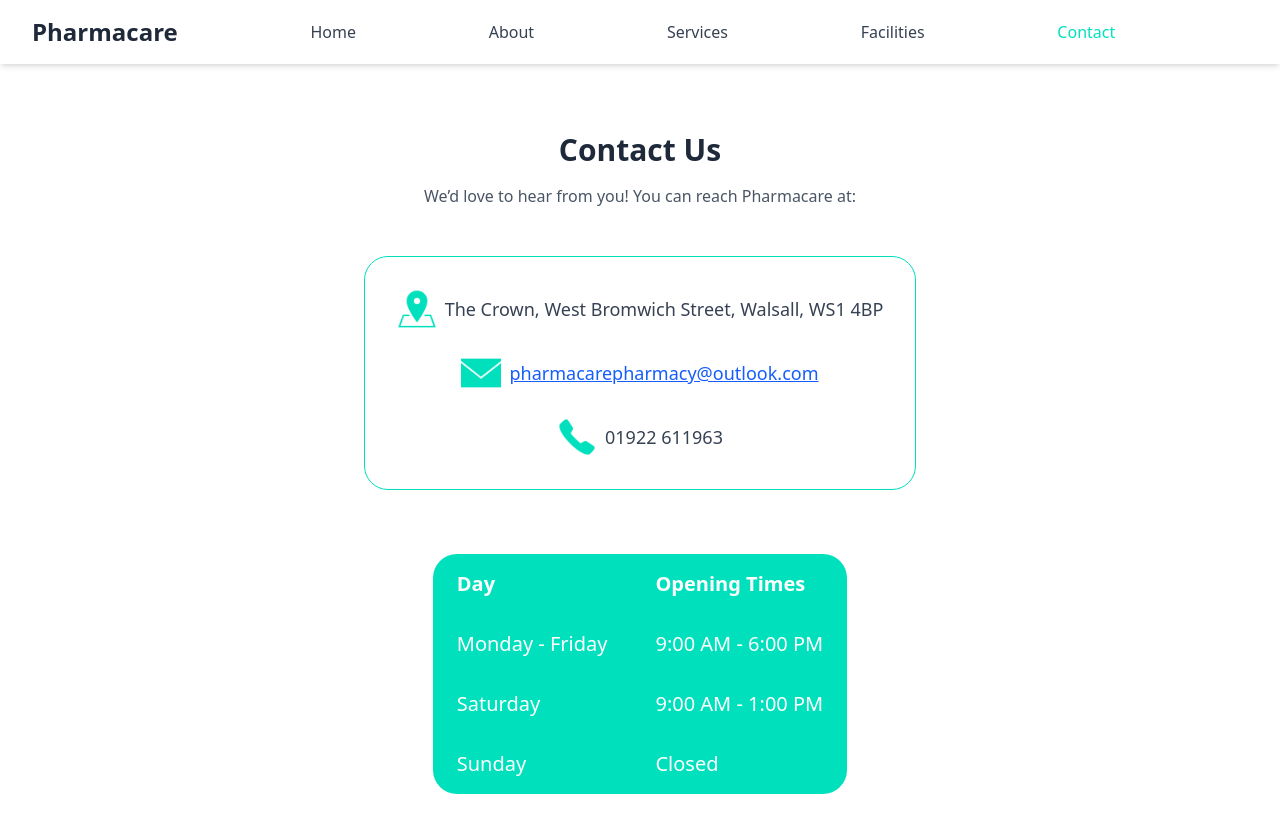
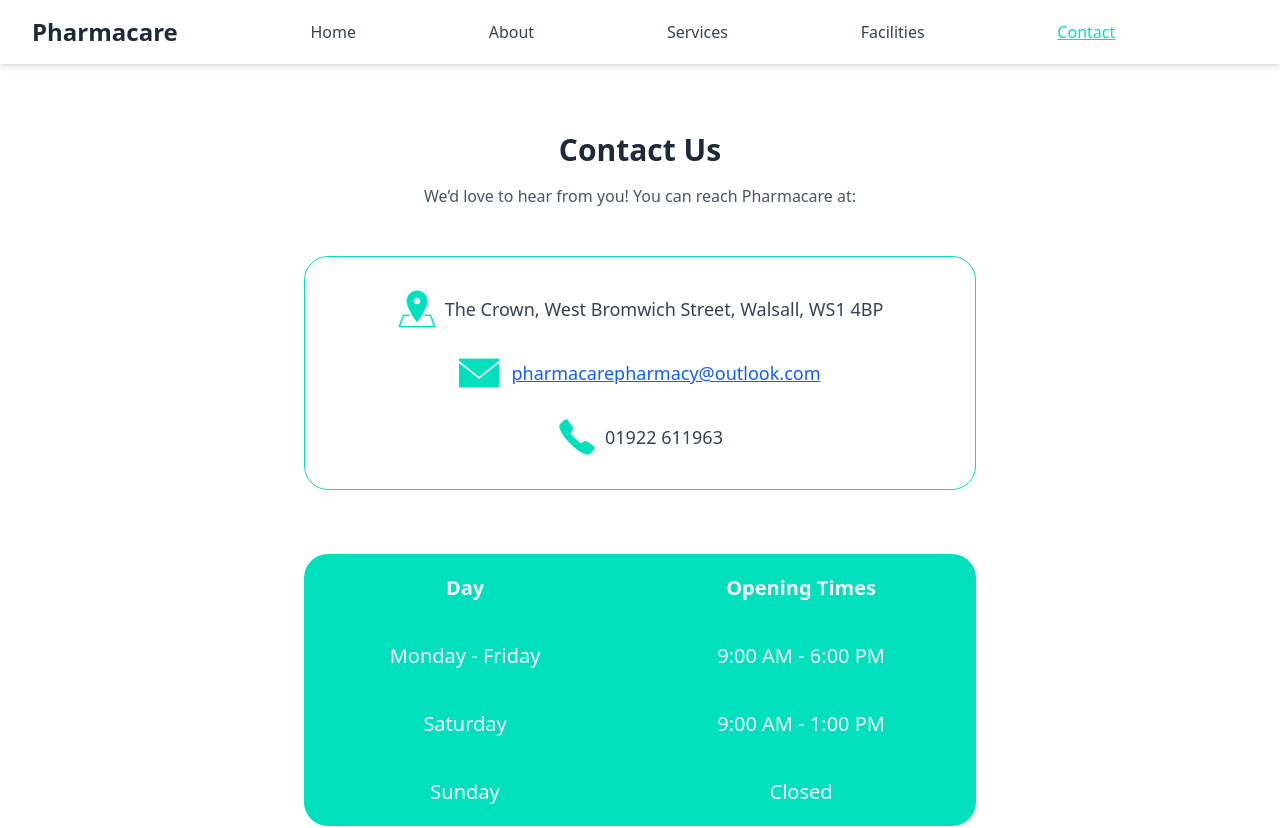
Before and after one commit to arya-lunaris/pharmacare, a React (Vite) app: page /contact in a window 1280 px wide. Shown: the top 828 px of the page. Built offline with nearby package versions, Linux system fonts and the light colour scheme.

Commit message:
made visual changes to pages

```diff
--- a/src/components/Navbar.jsx
+++ b/src/components/Navbar.jsx
@@ -19,7 +19,7 @@
               className={({ isActive }) =>
                 `font-medium transition-colors duration-300 ${
                   isActive
-                    ? "text-[#00E0BD] no-underline"
+                    ? "text-[#00E0BD] underline"
                     : "text-gray-700 hover:underline"
                 }`
               }
@@ -31,7 +31,7 @@
               className={({ isActive }) =>
                 `font-medium transition-colors duration-300 ${
                   isActive
-                    ? "text-[#00E0BD] no-underline"
+                    ? "text-[#00E0BD] underline"
                     : "text-gray-700 hover:underline"
                 }`
               }
@@ -43,7 +43,7 @@
               className={({ isActive }) =>
                 `font-medium transition-colors duration-300 ${
                   isActive
-                    ? "text-[#00E0BD] no-underline"
+                    ? "text-[#00E0BD] underline"
                     : "text-gray-700 hover:underline"
                 }`
               }
@@ -55,7 +55,7 @@
               className={({ isActive }) =>
                 `font-medium transition-colors duration-300 ${
                   isActive
-                    ? "text-[#00E0BD] no-underline"
+                    ? "text-[#00E0BD] underline"
                     : "text-gray-700 hover:underline"
                 }`
               }
@@ -67,7 +67,7 @@
               className={({ isActive }) =>
                 `font-medium transition-colors duration-300 ${
                   isActive
-                    ? "text-[#00E0BD] no-underline"
+                    ? "text-[#00E0BD] underline"
                     : "text-gray-700 hover:underline"
                 }`
               }
--- a/src/pages/Contact.jsx
+++ b/src/pages/Contact.jsx
@@ -38,7 +38,7 @@
         We’d love to hear from you! You can reach Pharmacare at:
       </p>
       <div
-        className={`rounded-3xl border border-[#00E0BD] p-8 mb-10 mt-4 transition-all duration-700 ease-out
+        className={`rounded-3xl border border-[#00E0BD] p-8 mb-10 mt-4 transition-all duration-700 ease-out max-w-2xl w-full
           ${loaded ? "opacity-100 translate-y-0" : "opacity-0 translate-y-8"}
         `}
         style={{ transitionDelay: `${delays[2]}ms` }}
@@ -59,7 +59,7 @@
             `}
             style={{ transitionDelay: `${delays[4]}ms` }}
           >
-            <img src="/images/email.png" alt="Email icon" className="w-10 h-10" />
+            <img src="/images/email.png" alt="Email icon" className="w-10 h-10 mr-3" />
             <a href="mailto:info@pharmacare.com" className="text-blue-600 underline">pharmacarepharmacy@outlook.com</a>
           </li>
           <li
@@ -74,30 +74,30 @@
         </ul>
       </div>
       <div
-        className={`mb-6 mt-6 transition-all duration-700 ease-out
+        className={`mb-6 mt-6 transition-all duration-700 ease-out w-full max-w-2xl mx-auto
           ${loaded ? "opacity-100 translate-y-0" : "opacity-0 translate-y-8"}
         `}
         style={{ transitionDelay: `${delays[6]}ms` }}
       >
-        <table className="border-collapse rounded-3xl bg-[#00E0BD] text-white mx-auto w-full max-w-md text-xl">
+        <table className="border-collapse rounded-3xl bg-[#00E0BD] text-white w-full text-xl">
           <thead>
             <tr>
-              <th className="px-6 py-4 text-left rounded-3xl font-semibold text-xl">Day</th>
-              <th className="px-6 py-4 text-left rounded-3xl font-semibold text-xl">Opening Times</th>
+              <th className="px-6 py-5 text-center rounded-3xl font-semibold text-xl">Day</th>
+              <th className="px-6 py-5 text-center rounded-3xl font-semibold text-xl">Opening Times</th>
             </tr>
           </thead>
           <tbody>
             <tr>
-              <td className="px-6 py-4 rounded-3xl text-xl">Monday - Friday</td>
-              <td className="px-6 py-4 rounded-3xl text-xl">9:00 AM - 6:00 PM</td>
+              <td className="px-6 py-5 text-center rounded-3xl text-xl">Monday - Friday</td>
+              <td className="px-6 py-5 text-center rounded-3xl text-xl">9:00 AM - 6:00 PM</td>
             </tr>
             <tr>
-              <td className="px-6 py-4 rounded-3xl text-xl">Saturday</td>
-              <td className="px-6 py-4 rounded-3xl text-xl">9:00 AM - 1:00 PM</td>
+              <td className="px-6 py-5 text-center rounded-3xl text-xl">Saturday</td>
+              <td className="px-6 py-5 text-center rounded-3xl text-xl">9:00 AM - 1:00 PM</td>
             </tr>
             <tr>
-              <td className="px-6 py-4 rounded-3xl text-xl">Sunday</td>
-              <td className="px-6 py-4 rounded-3xl text-xl">Closed</td>
+              <td className="px-6 py-5 text-center rounded-3xl text-xl">Sunday</td>
+              <td className="px-6 py-5 text-center rounded-3xl text-xl">Closed</td>
             </tr>
           </tbody>
         </table>
--- a/src/pages/Facilities.jsx
+++ b/src/pages/Facilities.jsx
@@ -13,7 +13,7 @@
         className={`mb-16 text-4xl font-bold text-gray-800 transition-all duration-700 ease-out transform ${
           loaded ? 'opacity-100 translate-y-0' : 'opacity-0 translate-y-4'
         }`}
-        style={{ transitionDelay: '150ms' }}
+        style={{ transitionDelay: '100ms' }}
       >
         Facilities
       </h1>
@@ -23,7 +23,7 @@
           className={`p-10 rounded-3xl bg-[#00E0BD] text-white text-xl transition-all duration-700 ease-out transform ${
             loaded ? 'opacity-100 translate-y-0' : 'opacity-0 translate-y-4'
           }`}
-          style={{ transitionDelay: '150ms' }}
+          style={{ transitionDelay: '200ms' }}
         >
           <h2 className="text-3xl font-semibold mb-4">Accessibility</h2>
           <ul className="space-y-5 list-none">
--- a/src/pages/PrescriptionServices.jsx
+++ b/src/pages/PrescriptionServices.jsx
@@ -60,7 +60,7 @@
         textAlign: 'center',
       }}
     >
-      <h1 className="text-3xl font-bold text-gray-800 mb-5" style={{
+      <h1 className="text-3xl font-bold text-gray-800 mb-15" style={{
         opacity: loaded ? 1 : 0,
         transform: loaded ? 'translateY(0)' : 'translateY(20px)',
         transition: 'opacity 0.6s ease, transform 0.6s ease',
@@ -77,18 +77,19 @@
           <section
             key={service.title}
             style={{
-              backgroundColor: '#00E0BD',
-              color: 'white',
+              backgroundColor: 'white',
+              color: 'black',
+              border: '2px solid #00E0BD',
               borderRadius: '2rem',
               padding: '1.5rem 2rem',
               opacity: loaded ? 1 : 0,
               transform: loaded ? 'translateY(0)' : 'translateY(20px)',
-              transition: `opacity 0.6s ease ${index * 0.2}s, transform 0.6s ease ${index * 0.2}s`,
+              transition: `opacity 0.6s ease ${0.2 + index * 0.2}s, transform 0.6s ease ${0.2 + index * 0.2}s`,
               textAlign: 'center',
             }}
           >
-            <h2 className="text-2xl font-semibold text-white">{service.title}</h2>
-            <p className="text-lg text-white" style={{ margin: '0.75rem 0 1.5rem' }}>{service.description}</p>
+            <h2 className="text-2xl font-semibold text-black">{service.title}</h2>
+            <p className="text-lg" style={{ margin: '0.75rem 0 1.5rem' }}>{service.description}</p>
             <ul style={{ listStyleType: 'disc', paddingLeft: '1.25rem', textAlign: 'left', maxWidth: 600, margin: '0 auto', display: 'inline-block' }}>
               {service.details.map((detail) => (
                 <li key={detail} style={{ marginBottom: '0.4rem' }}>{detail}</li>
--- a/src/pages/ScreeningServices.jsx
+++ b/src/pages/ScreeningServices.jsx
@@ -22,8 +22,8 @@
       </h1>
       <div
         style={{
-          backgroundColor: '#00E0BD',
-          color: '#fff',
+          backgroundColor: 'white',
+          color: 'black',
           borderRadius: '2rem',
           maxWidth: '600px',
           margin: '0 auto',
@@ -32,7 +32,8 @@
           transform: loaded ? 'translateY(0)' : 'translateY(20px)',
           transition: 'opacity 0.6s ease, transform 0.6s ease',
           transitionDelay: '0.3s',
-          textAlign: 'center'
+          textAlign: 'center',
+          border: '2px solid #00E0BD'
         }}
       >
         <h2 style={{ fontWeight: 'bold', fontSize: '1.5rem', marginBottom: '1rem' }}>
--- a/src/pages/Services.jsx
+++ b/src/pages/Services.jsx
@@ -30,7 +30,7 @@
   return (
     <div className="p-8 flex flex-col items-center space-y-6">
       <h1
-        className={`text-3xl font-bold text-gray-800 transition-all duration-500 transform ${
+        className={`-mt-5 text-3xl font-bold text-gray-800 transition-all duration-500 transform ${
           loaded ? "opacity-100 translate-y-0" : "opacity-0 translate-y-6"
         }`}
         style={{ transitionDelay: "100ms" }}
@@ -41,7 +41,7 @@
         {sections.map((section, index) => (
           <div
             key={section.title}
-            className={`bg-[#00E0BD] text-white rounded-3xl p-8 flex flex-col justify-between items-center w-80 transition-all duration-500 transform ${
+            className={`bg-[#00E0BD] text-white rounded-3xl p-8 flex flex-col justify-between items-center w-85 transition-all duration-500 transform ${
               loaded ? "opacity-100 translate-y-0" : "opacity-0 translate-y-6"
             }`}
             style={{ transitionDelay: `${300 + index * 100}ms` }}
```
Also changed, not shown: src/pages/VaccinationServices.jsx (+28 -7 lines).
